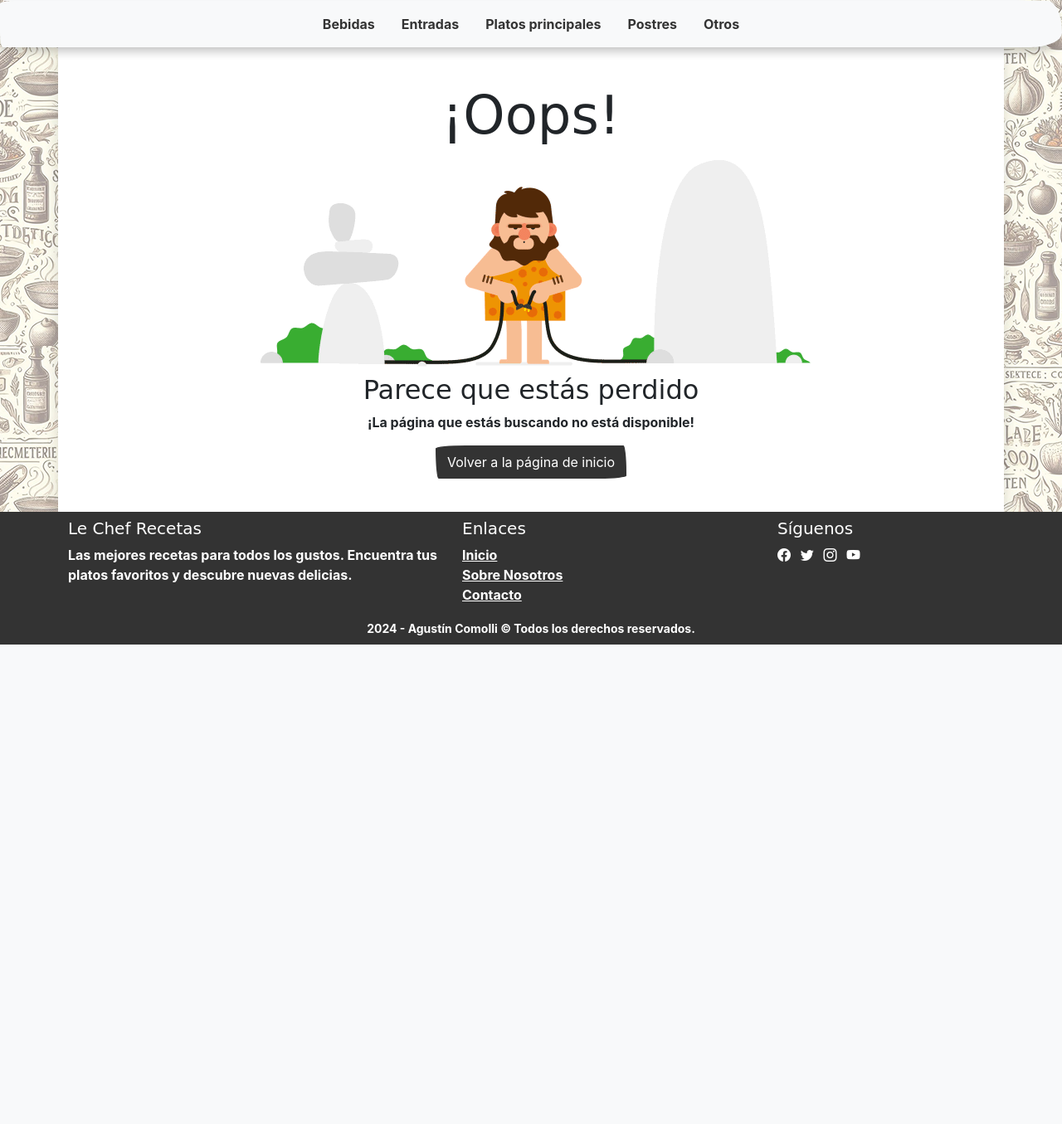
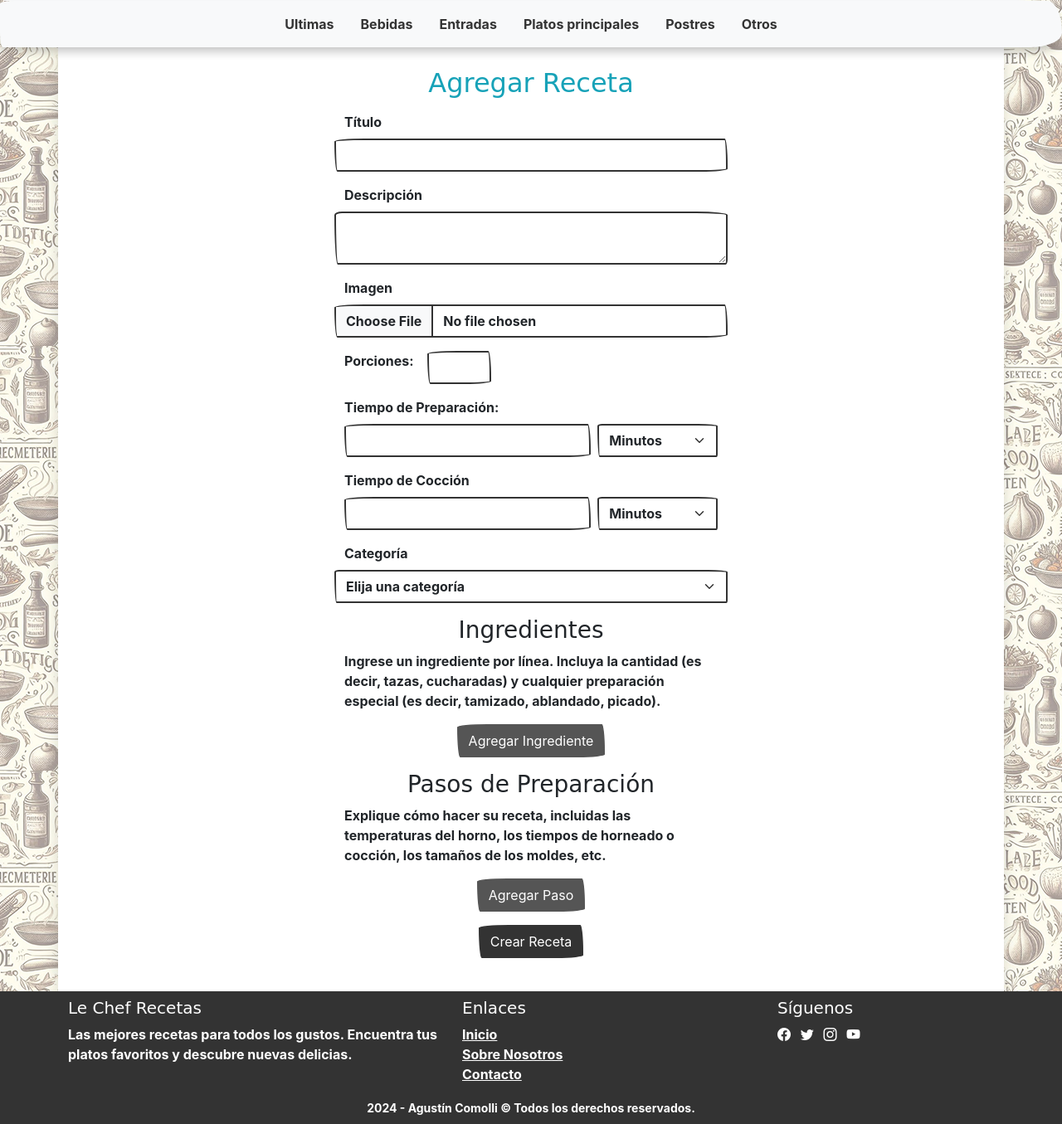
Before and after one commit to agustincomolli/le-chef-recetas, a Flask app: page /recipe/new in a window 1280 px wide. Shown: the part 95-1450 px from the top of the page at 83% size. Before the commit the page ends 872 px from the top, so only its background shows below. Run offline with Flask 3, Linux system fonts and the light colour scheme; a user stored in the database is signed in; some libraries are stand-ins or nearby versions; some web fonts are replaced.

Commit message:
feat: add security feature to Cross-Site Request Forgery
feat: add recipe form

```diff
--- a/app/config.py
+++ b/app/config.py
@@ -22,8 +22,8 @@ class Config:
                             ("filesystem" aquí).
 
     """
-    SQLALCHEMY_DATABASE_URI = 'sqlite:///' + \
-        os.path.join(basedir, 'data', 'recipes.db')
+    database_path = os.path.join(basedir, 'data', 'recipes.db')
+    SQLALCHEMY_DATABASE_URI = 'sqlite:///' + database_path
     SQLALCHEMY_TRACK_MODIFICATIONS = False
     SECRET_KEY = os.urandom(24)
     SESSION_PERMANENT = False
--- a/app/routes/main.py
+++ b/app/routes/main.py
@@ -5,9 +5,26 @@ Contiene las rutas a cada parte de la aplicación web
 import requests
 # pylint: disable=unused-import
 from flask import Blueprint, render_template, request, redirect, url_for, flash
-from app.utils.helpers import apology
+from app.utils.helpers import apology, convert_to_webp, resize_image, login_required
+from app.utils.database import get_categories
 
 main = Blueprint('main', __name__)
+
+
+@main.route("/recipe/<int:recipe_id>", methods=["GET", "POST"])
+@main.route("/recipe/new", methods=["GET", "POST"])
+@login_required
+def add_edit_recipe(recipe_id=None):
+    if recipe_id:
+        pass
+    else:
+        recipe = None
+    categories = get_categories()
+
+    if request.method == "POST":
+        pass
+
+    return render_template("recipe-form.html", recipe=recipe, categories=categories)
 
 
 @main.route("/contact", methods=["GET", "POST"])
--- /dev/null
+++ b/app/static/scripts/recipe-form.js
@@ -0,0 +1,99 @@
+document.addEventListener('DOMContentLoaded', function () {
+    const addIngredient = document.getElementById('addIngredient');
+    const addStep = document.getElementById('addStep');
+    const ingredientsList = document.getElementById('ingredientsList');
+    const stepsList = document.getElementById('stepsList');
+
+    /**
+     * Crea un elemento de ingrediente o paso.
+     * @param {string} type - El tipo de elemento a crear ('ingredient' o 'step').
+     * @returns {HTMLElement} - El elemento de grupo de entrada creado.
+     */
+    function createItemElement(type) {
+        const div = document.createElement('div');
+        div.className = 'input-group mb-2';
+
+        let input;
+        if (type === 'ingredient') {
+            input = document.createElement('input');
+            input.type = 'text';
+            input.name = 'ingredients[]';
+        } else {
+            const stepNumber = document.createElement("label");
+            stepNumber.className = 'form-label text-start w-100';
+            stepNumber.textContent = `Paso ${stepsList.children.length + 1}`;
+            div.appendChild(stepNumber);
+            input = document.createElement('textarea');
+            input.name = 'steps[]';
+        }
+        input.className = 'form-control';
+        input.required = true;
+
+        // Crear botones de acción
+        const removeBtn = createButton('btn-danger', 'bi-trash', 'remove-item');
+        const upBtn = createButton('btn-secondary', 'bi-arrow-up', 'move-up');
+        const downBtn = createButton('btn-secondary', 'bi-arrow-down', 'move-down');
+
+        // Añadir input y botones al div
+        div.appendChild(input);
+        div.appendChild(removeBtn);
+        if (type === "step") {
+            removeBtn.classList.add("ms-2");
+            removeBtn.classList.add("my-auto");
+        } else {
+            div.appendChild(upBtn);
+            div.appendChild(downBtn);
+        }
+
+        return div;
+    }
+
+    /**
+     * Crea un botón con un ícono.
+     * @param {string} className - Clase CSS del botón.
+     * @param {string} iconClass - Clase CSS del ícono.
+     * @param {string} actionClass - Clase CSS adicional para la acción.
+     * @returns {HTMLElement} - El botón creado.
+     */
+    function createButton(className, iconClass, actionClass) {
+        const button = document.createElement('button');
+        button.type = 'button';
+        button.className = `btn ${className} ${actionClass}`;
+        const icon = document.createElement('i');
+        icon.className = `bi ${iconClass}`;
+        button.appendChild(icon);
+        return button;
+    }
+
+    // Event listener para añadir ingredientes
+    addIngredient.addEventListener('click', function () {
+        ingredientsList.appendChild(createItemElement('ingredient'));
+    });
+
+    // Event listener para añadir pasos de preparación
+    addStep.addEventListener('click', function () {
+        stepsList.appendChild(createItemElement('step'));
+    });
+
+    // Delegación de eventos para eliminar, mover hacia arriba y mover hacia abajo
+    document.addEventListener('click', function (e) {
+        if (e.target.closest('.remove-item')) {
+            // Eliminar elemento
+            e.target.closest('.input-group').remove();
+        } else if (e.target.closest('.move-up')) {
+            // Mover elemento hacia arriba
+            const item = e.target.closest('.input-group');
+            const prev = item.previousElementSibling;
+            if (prev) {
+                item.parentNode.insertBefore(item, prev);
+            }
+        } else if (e.target.closest('.move-down')) {
+            // Mover elemento hacia abajo
+            const item = e.target.closest('.input-group');
+            const next = item.nextElementSibling;
+            if (next) {
+                item.parentNode.insertBefore(next, item);
+            }
+        }
+    });
+});
--- a/app/templates/base.html
+++ b/app/templates/base.html
@@ -43,7 +43,7 @@
             {% if session["user_id"] %}
             <div class="d-none d-sm-flex me-3 align-items-center">
               <ul class="navbar-nav ms-auto">
-                <li class="nav-item"><a href="/add_recipe" class="nav-link">Agregar receta</a></li>
+                <li class="nav-item"><a href="/recipe/new" class="nav-link">Agregar receta</a></li>
                 <li class="nav-item"><a href="/my_recipes" class="nav-link">Mis recetas</a></li>
               </ul>
               <ul class="navbar-nav ms-auto mt-2">
@@ -113,8 +113,9 @@
         </ul>
         <!-- Categorías: Siempre centradas -->
         <ul class="nav justify-content-center w-100 mt-2">
+          <li class="nav-item"><a href="#" class="nav-link">Ultimas</a></li>
           {% for category in categories %}
-          <li class="nav-item"><a href="#" class="nav-link">{{ category }}</a></li>
+          <li class="nav-item"><a href="#" class="nav-link">{{ category["name"] }}</a></li>
           {% endfor %}
         </ul>
       </div>
@@ -131,8 +132,8 @@
           </div>
         {% endfor %}
       {% endif %}
+    {% endwith %}
 
-    {% endwith %}
     {% block main %}
     {% endblock %}
   </main>
--- /dev/null
+++ b/app/templates/recipe-form.html
@@ -0,0 +1,122 @@
+{% extends "base.html" %}
+
+{% block title %}
+{% if recipe %}Editar{% else %}Agregar{% endif %} Receta
+{% endblock %}
+
+{% block main %}
+<h2 class="mb-3 text-info">{% if recipe %}Editar{% else %}Agregar{% endif %} Receta</h2>
+<div class="container d-flex justify-content-center">
+  <form id="recipeForm" method="POST" enctype="multipart/form-data" class="justify-self-center">
+    <!--
+        Campo oculto que contiene un token CSRF. Este token se compara con el token almacenado
+        en el servidor para verificar la autenticidad de la solicitud y evitar ataques de
+        falsificación de solicitudes entre sitios Cross-Site Request Forgery (CSRF).
+      -->
+    <input type="hidden" name="csrf_token" value="{{ csrf_token() }}">
+    <div class="row mb-3">
+      <label for="title" class="form-label text-start">Título</label>
+      <input type="text" class="form-control" id="title" name="title" value="{{ recipe.title if recipe else '' }}"
+        required>
+    </div>
+    <div class="row mb-3">
+      <label for="description" class="form-label text-start">Descripción</label>
+      <textarea class="form-control" id="description" name="description">{{ recipe.description if recipe else ''
+        }}</textarea>
+    </div>
+    <div class="row mb-3">
+      <label for="image" class="form-label text-start">Imagen</label>
+      <input type="file" class="form-control" id="image" name="image" accept="image/, .png, .jpg, .jpeg, .gif, .webp">
+    </div>
+    <div class="mb-3">
+      <div class="col-6 d-flex">
+        <label for="servings" class="form-label text-start me-3">Porciones:</label>
+        <input type="number" class="form-control me-5" id="servings" name="servings"
+          value="{{ recipe.servings if recipe else '' }}" min="1">
+      </div>
+    </div>
+    <div class="row mb-3 gx-2">
+      <label for="prep_time" class="form-label text-start">Tiempo de Preparación:</label>
+      <div class="col-8">
+        <input type="number" class="form-control" id="prep_time" name="prep_time"
+          value="{{ recipe.prep_time if recipe else '' }}" min="1">
+      </div>
+      <div class="col d-flex">
+        <select class="form-select" id="prep_time_unit" name="prep_time_unit">
+          <option value="minutos" {% if recipe and recipe.prep_time_unit=='minutos' %}selected{% endif %}>Minutos
+          </option>
+          <option value="horas" {% if recipe and recipe.prep_time_unit=='horas' %}selected{% endif %}>Horas</option>
+        </select>
+      </div>
+    </div>
+    <div class="row mb-3 gx-2">
+      <label for="cook_time" class="form-label text-start">Tiempo de Cocción</label>
+      <div class="col-8">
+        <input type="number" class="form-control" id="cook_time" name="cook_time"
+          value="{{ recipe.cook_time if recipe else '' }}" min="1">
+      </div>
+      <div class="col">
+        <select class="form-select" id="cook_time_unit" name="cook_time_unit">
+          <option value="minutos" {% if recipe and recipe.cook_time_unit=='minutos' %}selected{% endif %}>Minutos
+          </option>
+          <option value="horas" {% if recipe and recipe.cook_time_unit=='horas' %}selected{% endif %}>Horas</option>
+        </select>
+      </div>
+    </div>
+    <div class="row mb-3">
+      <label for="category" class="form-label text-start">Categoría</label>
+      <select class="form-select" id="category" name="category" required>
+        <option value="" disabled selected>Elija una categoría</option>
+        {% for category in categories %}
+        <option value="{{ category.id }}" {% if recipe and recipe.category_id==category.id %}selected{% endif %}>{{
+          category.name }}</option>
+        {% endfor %}
+      </select>
+    </div>
+
+    <h3>Ingredientes</h3>
+    <p class="text-start">
+      Ingrese un ingrediente por línea. Incluya la cantidad (es decir, tazas, cucharadas) y cualquier preparación
+      especial (es decir, tamizado, ablandado, picado).
+    </p>
+    <div id="ingredientsList">
+      {% if recipe %}
+      {% for ingredient in recipe.ingredients %}
+      <div class="input-group mb-2">
+        <input type="text" class="form-control" name="ingredients[]" value="{{ ingredient.name }}" required>
+        <button type="button" class="btn btn-danger remove-item"><i class="bi bi-trash"></i></button>
+        <button type="button" class="btn btn-secondary move-up"><i class="bi bi-arrow-up"></i></button>
+        <button type="button" class="btn btn-secondary move-down"><i class="bi bi-arrow-down"></i></button>
+      </div>
+      {% endfor %}
+      {% endif %}
+    </div>
+    <button type="button" id="addIngredient" class="btn btn-secondary mb-3">Agregar Ingrediente</button>
+
+    <h3>Pasos de Preparación</h3>
+    <p class="text-start">
+      Explique cómo hacer su receta, incluidas las temperaturas del horno, los tiempos de horneado o cocción, los
+      tamaños de los moldes, etc.
+    </p>
+    <div id="stepsList">
+      {% if recipe %}
+      {% for step in recipe.steps %}
+      <div class="row input-group mb-2">
+        <textarea class="form-control" name="steps[]" required>{{ step.content }}</textarea>
+        <button type="button" class="btn btn-danger remove-item"><i class="bi bi-trash"></i></button>
+        <button type="button" class="btn btn-secondary move-up"><i class="bi bi-arrow-up"></i></button>
+        <button type="button" class="btn btn-secondary move-down"><i class="bi bi-arrow-down"></i></button>
+      </div>
+      {% endfor %}
+      {% endif %}
+    </div>
+    <button type="button" id="addStep" class="btn btn-secondary mb-3">Agregar Paso</button>
+
+    <div class="mb-3">
+      <button type="submit" class="btn btn-primary">{% if recipe %}Actualizar{% else %}Crear{% endif %} Receta</button>
+    </div>
+  </form>
+</div>
+
+<script src="{{ url_for('static', filename='/scripts/recipe-form.js') }}"></script>
+{% endblock %}
--- a/requirements.txt
+++ b/requirements.txt
@@ -8,6 +8,7 @@ colorama==0.4.6
 Flask==3.0.3
 Flask-Session==0.8.0
 Flask-SQLAlchemy==3.1.1
+Flask-WTF==1.2.1
 greenlet==3.0.3
 idna==3.7
 itsdangerous==2.2.0
@@ -20,3 +21,4 @@ SQLAlchemy==2.0.31
 typing_extensions==4.12.2
 urllib3==2.2.2
 Werkzeug==3.0.3
+WTForms==3.1.2
```
Also changed, not shown: app/__init__.py (+5 -4 lines), app/templates/account.html (+7 -1 lines), app/templates/contact.html (+7 -1 lines), app/templates/login.html (+7 -1 lines), app/templates/register.html (+7 -1 lines), app/utils/database.py (+4 -4 lines), app/data/recipes.db. Lines whose indentation alone changed are shown as unchanged.
